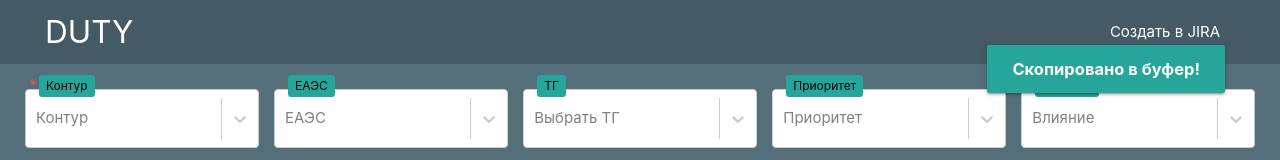
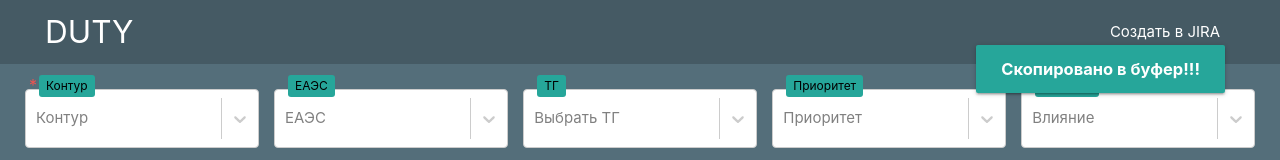
Before and after one commit to webdirection-dev/templater-1, a React (Create React App) app: page / in a window 1280 px wide. Both pictures are taken after a click on the button "adb". Shown: the top 160 px of the page. Built offline with nearby package versions, Linux system fonts and the light colour scheme.

Commit message:
2.1.8 begin

```diff
--- a/package.json
+++ b/package.json
@@ -5,7 +5,6 @@
   "dependencies": {
     "@reduxjs/toolkit": "^1.9.0",
     "materialize-css": "^1.0.0-rc.2",
-    "node": "^20.9.0",
     "react": "^17.0.2",
     "react-datepicker": "^4.8.0",
     "react-dom": "^17.0.2",
--- a/src/components/alert/alert.jsx
+++ b/src/components/alert/alert.jsx
@@ -3,7 +3,7 @@ import './alert.css'
 const Alert = ({isAlert}) => (
     <div id="toast-container" className={isAlert ? 'main__alert' : 'hide'}>
         <div className="toast">
-            Скопировано в буфер!
+            Скопировано в буфер!!!
         </div>
     </div>
 )
--- a/src/index.css
+++ b/src/index.css
@@ -114,9 +114,9 @@ body {
   padding: 3px 10px;
 }
 
-.txt-out__card:focus {
-  /*background-color: #e1f5fe !important;*/
-}
+/* .txt-out__card:focus {
+  background-color: #e1f5fe !important;
+} */
 
 .txt-out__helper .txt-out__card {
   max-width: 100% !important;
@@ -261,6 +261,10 @@ body {
 }
 
 /*materializeCSS*/
+.waves-effect {
+  z-index: 0 !important;
+}
+
 [type="checkbox"].filled-in:not(:checked) + span:not(.lever)::after {
   border: 1px solid white !important;
 }
```
Also changed, not shown: 2 other files (tests, documents, lock files or other folders).
